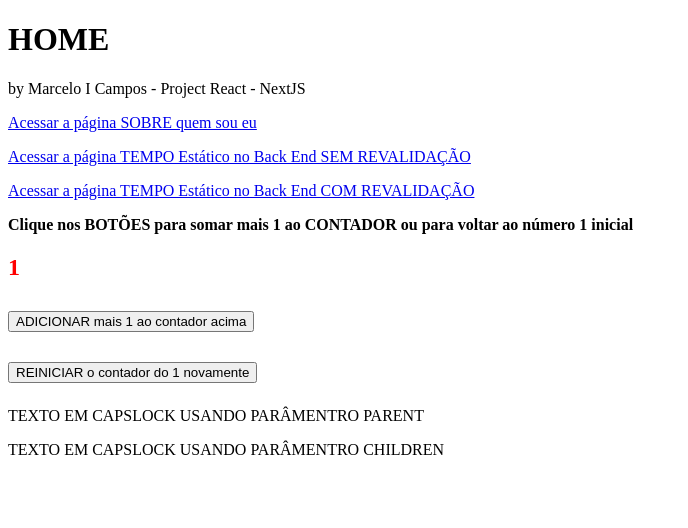
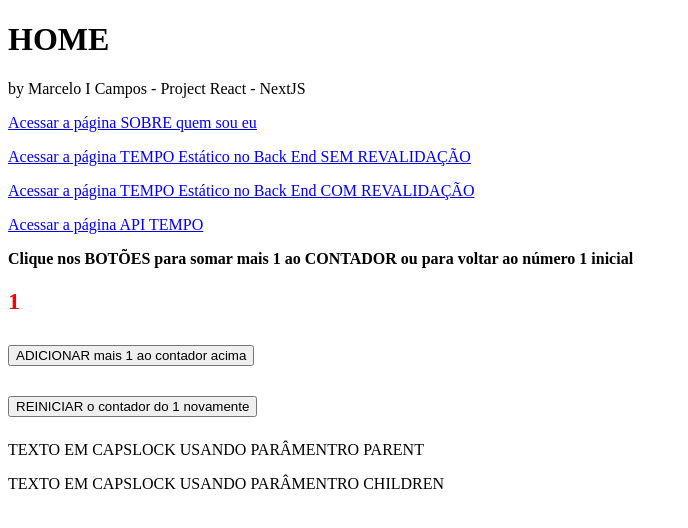
Before and after one commit to marceloicampos/desafio-react-nextjs, a Next.js app: page / in a window 1280 px wide. Shown: the top 528 px of the page, without its empty margins (0-688 px from the left). Built offline with nearby package versions, Linux system fonts and the light colour scheme.

Commit message:
api tempo

```diff
--- a/pages/about.js
+++ b/pages/about.js
@@ -1,6 +1,6 @@
 import Link from 'next/link';
 
-function Sobre() {
+function About() {
     return (
         <div>
             <h1>SOBRE quem sou eu</h1>
@@ -21,4 +21,4 @@ function Sobre() {
     )
 }
 
-export default Sobre
+export default About;
--- /dev/null
+++ b/pages/api/tempo.js
@@ -0,0 +1,10 @@
+function Tempo(request, response) {
+
+    const dynamicDate = new Date();
+
+    response.json({
+        date: dynamicDate.toUTCString()
+    })
+}
+
+export default Tempo;
--- a/pages/index.js
+++ b/pages/index.js
@@ -20,6 +20,11 @@ function Home() {
             <p>
             <Link href="/revalidate">
                 <a>Acessar a página TEMPO Estático no Back End COM REVALIDAÇÃO</a>
+            </Link>
+            </p>
+            <p>
+            <Link href="/api/tempo">
+                <a>Acessar a página API TEMPO</a>
             </Link>
             </p>
             <p style={{fontWeight: "bold"}}>Clique nos BOTÕES para somar mais 1 ao CONTADOR ou para voltar ao número 1 inicial </p>
@@ -62,4 +67,4 @@ function CapsLock2(props) {
     return <div>{textoEmCapsLock}</div>
 }
 
-export default Home
+export default Home;
--- a/pages/revalidate.js
+++ b/pages/revalidate.js
@@ -1,6 +1,6 @@
 import Link from 'next/link';
 
-function Tempo(props) {
+function Revalidate(props) {
     console.log('> Pass over FrontEnd REVALIDATE;')
     const dynamicDate = new Date();
     const dynamicDateString = dynamicDate.toUTCString();
@@ -34,4 +34,4 @@ export function getStaticProps() {
     }
 }
 
-export default Tempo
+export default Revalidate;
--- a/pages/time.js
+++ b/pages/time.js
@@ -1,6 +1,6 @@
 import Link from 'next/link';
 
-function Tempo(props) {
+function Time(props) {
     console.log('> Pass over FrontEnd TIME;')
     const dynamicDate = new Date();
     const dynamicDateString = dynamicDate.toUTCString();
@@ -33,4 +33,4 @@ export function getStaticProps() {
     }
 }
 
-export default Tempo
+export default Time;
```
